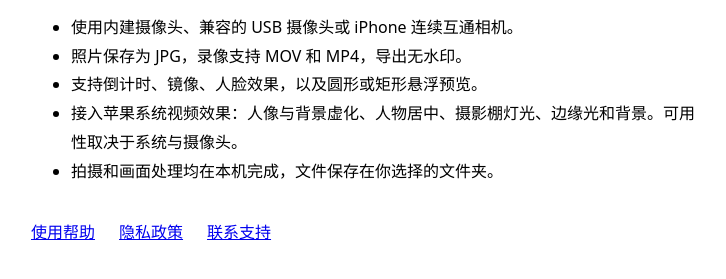
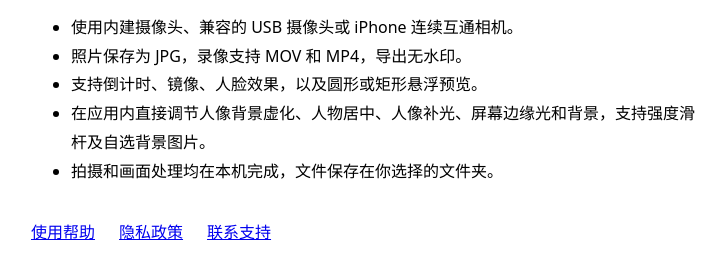
Before and after one commit to 3HOV/frameflow-support, a plain HTML site: page index.html in a window 1280 px wide. Shown: the part 143-422 px from the top of the page, without its empty margins (273-999 px from the left). Drawn offline with Linux system fonts and the light colour scheme.

Commit message:
Document in-app portrait, lighting, backgrounds and local data controls

```diff
--- a/index.html
+++ b/index.html
@@ -21,7 +21,7 @@
       <li>使用内建摄像头、兼容的 USB 摄像头或 iPhone 连续互通相机。</li>
       <li>照片保存为 JPG，录像支持 MOV 和 MP4，导出无水印。</li>
       <li>支持倒计时、镜像、人脸效果，以及圆形或矩形悬浮预览。</li>
-      <li>接入苹果系统视频效果：人像与背景虚化、人物居中、摄影棚灯光、边缘光和背景。可用性取决于系统与摄像头。</li>
+      <li>在应用内直接调节人像背景虚化、人物居中、人像补光、屏幕边缘光和背景，支持强度滑杆及自选背景图片。</li>
       <li>拍摄和画面处理均在本机完成，文件保存在你选择的文件夹。</li>
     </ul>
     <nav aria-label="帮助与联系">
```
